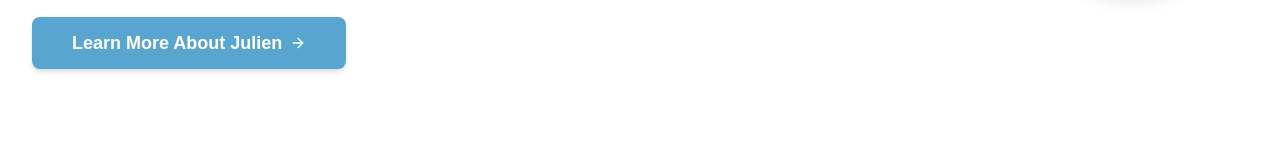
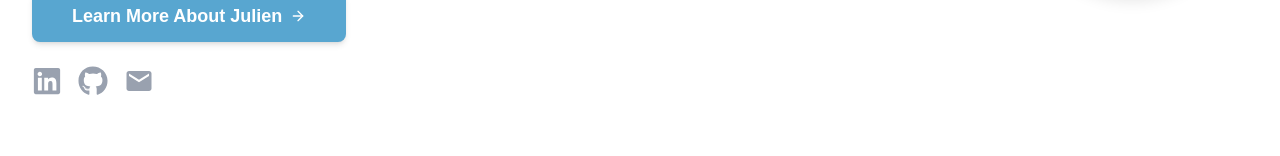
Before and after one commit to jjrox2167/portfolliowebsite, a Next.js app: page / in a window 1280 px wide. Shown: the part 570-726 px from the top of the page. Built offline with nearby package versions, Linux system fonts and the light colour scheme.

Commit message:
Added backdrop to the Work_Experience section as well as Icons to the Hero_Section with clickable links for reference

```diff
--- a/src/components/AboutSection.tsx
+++ b/src/components/AboutSection.tsx
@@ -43,7 +43,7 @@ const skillsVariants = {
 
 export default function AboutSection() {
   return (
-    <section className="py-20 px-4 relative bg-[#99D6F7]">
+    <section id='#about' className="py-20 px-4 relative bg-[#99D6F7]">
       {/* Heading */}
       <motion.h2
         className="text-4xl font-roboto-mono font-bold text-white text-center mb-10 uppercase"
--- a/src/components/HeroSection.tsx
+++ b/src/components/HeroSection.tsx
@@ -1,6 +1,9 @@
 'use client';
 import * as motion from "motion/react-client";
 import React from "react";
+import { FaGithub, FaLinkedin,} from "react-icons/fa";
+import { MdEmail } from "react-icons/md";
+
 import { BiArrowToRight } from "react-icons/bi";
 import { BsArrowRight } from "react-icons/bs";
 import { FiArrowRight } from "react-icons/fi";
@@ -8,10 +11,15 @@ import { PiArrowRightLight } from "react-icons/pi";
 import Image from "next/image";
 import HeadshotJulienB from "../assets/images/HeadshotJulienB.png";
 
+    const handleEmailClick = () => {
+      // Option 1: Open default mail client
+      window.location.href = 'mailto:julienbrown2019@gmail.com?subject=Portfolio&body=Hello,'
+    }
 
 export default function HeroSection() {
     return (
-    <section className="min-h-[100vh] flex items-center justify-center px-4 sm:px-6 lg:px-8 overflow-hidden">
+    <section>
+    <div className="min-h-[100vh] flex items-center justify-center px-4 sm:px-6 lg:px-8 overflow-hidden">
         <div className="max-w-7xl mx-auto">
             <div className="grid lg:grid-cols-2 gap-12 items-center">
              {/* Left side content */}
@@ -35,9 +43,47 @@ export default function HeroSection() {
                     className="group px-10 py-3 bg-[#58a6d0] text-white rounded-lg shadow-md hover:bg-[#4a90b0] transition-colors duration-300 flex items-center justify-center text-lg font-semibold"
                     onClick={() => window.location.href = "/contact"}
                 >
-                    Learn More About Julien
-                    <FiArrowRight className="ml-2 h-4 w-4 transition-transform group-hover:translate-x-1"/>
+                Learn More About Julien
+                <FiArrowRight className="ml-2 h-4 w-4 transition-transform group-hover:translate-x-1"/>
                 </motion.button>
+
+                <div className="flex items-center justify-center lg:justify-start mt-6 gap-4">
+                    <a
+                    href="https://www.linkedin.com/in/julien-b-760731121"
+                    target="_blank"
+                    rel="noopener noreferrer"
+                    className="text-gray-400 hover:text-[#58a6d0] transition-colors"
+                    >
+                        <FaLinkedin
+                        className="text-gray-400 hover:text-[#58a6d0]"
+                        size={30}
+                        color=""
+                        />
+                    </a>
+                    <a
+                    href="https://github.com/jjrox2167"
+                    target="_blank"
+                    rel="noopener noreferrer"
+                    className="text-gray-400 hover:text-[#59a6d0] transition-colors"
+                    >
+                        <FaGithub
+                            className="text-gray-400 hover:text-[#58a6d0]"
+                            size={30}
+                            color=""
+                        />
+                    </a>
+                    <a
+                    href="mailto:julienbrown2019@gmail.com?subject=Inquiry%20Regarding%20Your%20Portfolio"
+                    aria-label="Send email"
+                    className="text-gray-400 hover:text-[#58a6d0] transition-colors"
+                    >
+                        <MdEmail
+                            className="text-gray-400 hover:text-[#58a6d0]"
+                            size={30}
+                            color=""
+                         />
+                    </a>
+                </div>
              </motion.div>
 
             {/* Right side content*/}
@@ -62,6 +108,7 @@ export default function HeroSection() {
                 </motion.div>
             </div>
         </div>
+        </div>
     </section>
     );
 }
--- a/src/components/WorkExperience.tsx
+++ b/src/components/WorkExperience.tsx
@@ -1,13 +1,17 @@
 'use client';
 
 import React from 'react';
+import Layered_Waves from 'public/images/Layered_Waves.svg'
 
 const WorkExperience = () => {
   return (
+    <div className="bg-[url('/images/Layered_Waves.svg')] bg-cover bg-center bg-no-repeat">
     <div className="py-12 px-4 max-w-5xl mx-auto">
       <div className="text-center mb-10">
-        <h1 className="text-3xl font-roboto-mono font-bold text-[#58a6d0] mb-2 uppercase">Work Experience</h1>
+      <div className=''>
+        <h1 id='#experience'className="text-3xl font-roboto-mono font-bold text-white mb-2 uppercase">Work Experience</h1>
         <p className="text-gray-600">A look at my career journey so far.</p>
+      </div>
       </div>
 
       <ul className="relative border-l border-gray-300 pl-6">
@@ -72,6 +76,8 @@ const WorkExperience = () => {
         ))}
       </ul>
     </div>
+    </div>
+
   );
 };
 
```
Also changed, not shown: public/images/Layered_Waves.svg (added).
